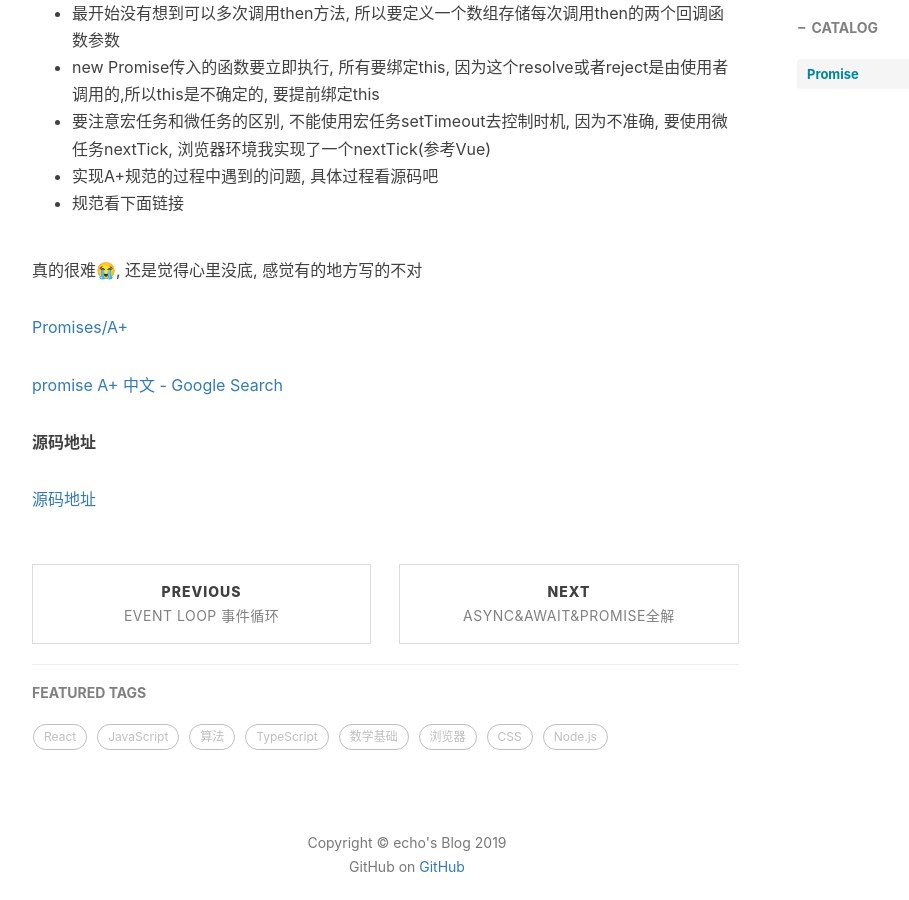
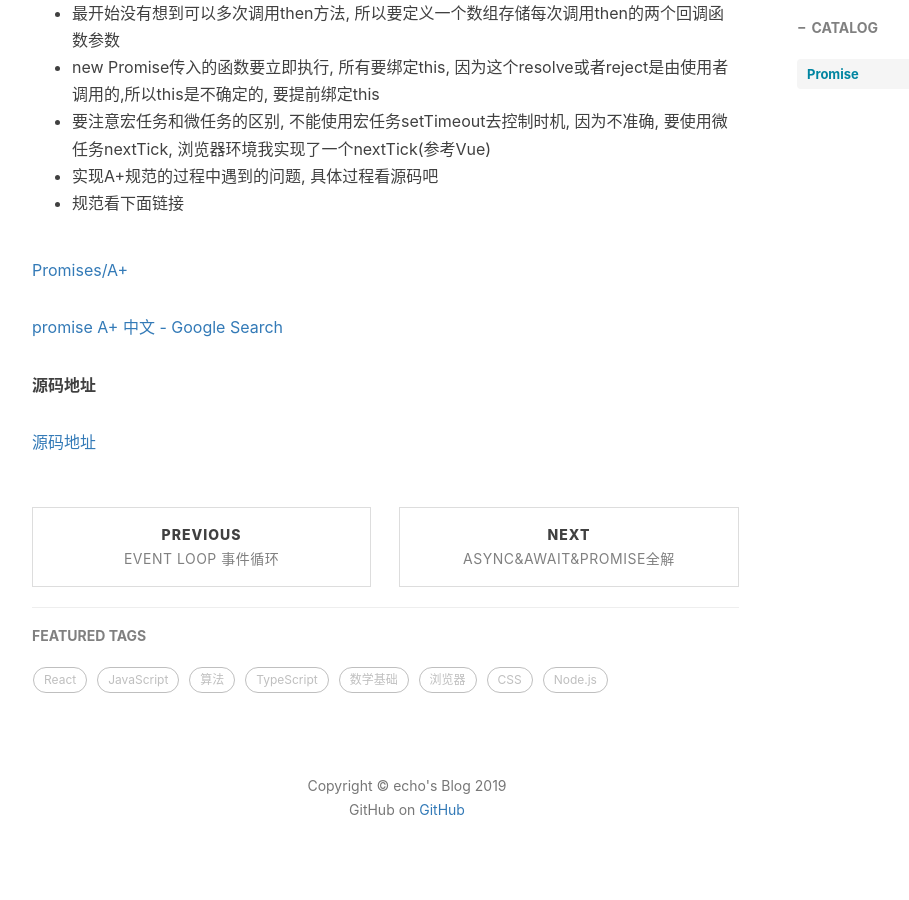
Before and after one commit to echoheart/echoheart.github.io, a Jekyll site: the page built from _posts/2019-11-15-Promise.md, in a window 1280 px wide and 900 px high, scrolled down 784 px. Shown: the whole window, without its empty margins (233-1142 px from the left). Built offline with Jekyll 4.4.1, drawn with Linux system fonts in a browser that asks for light colours; nearby versions of some CDN libraries; comment, search, counter and statistics services are not loaded.

Commit message:
修复错误

```diff
--- a/_posts/2019-11-15-Promise.md
+++ b/_posts/2019-11-15-Promise.md
@@ -23,8 +23,6 @@ tags:
 - 实现A+规范的过程中遇到的问题, 具体过程看源码吧
 - 规范看下面链接
 
-真的很难😭, 还是觉得心里没底, 感觉有的地方写的不对
-
 [Promises/A+](https://promisesaplus.com/)
 
 [promise A+ 中文 - Google Search](https://www.google.com/search?q=promise+A%2B+%E4%B8%AD%E6%96%87)
```
